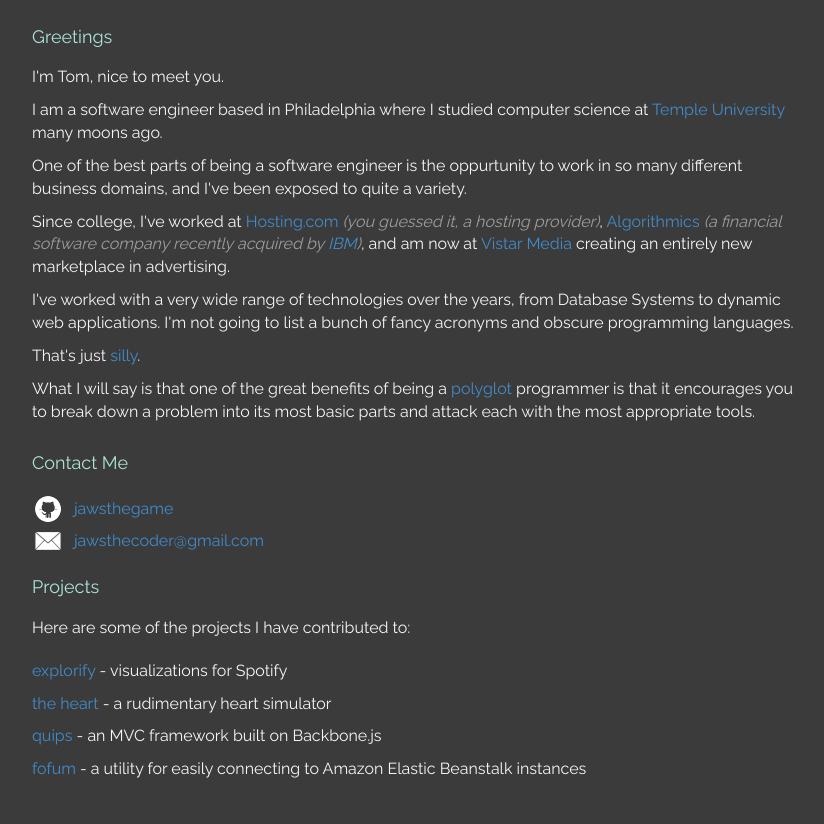
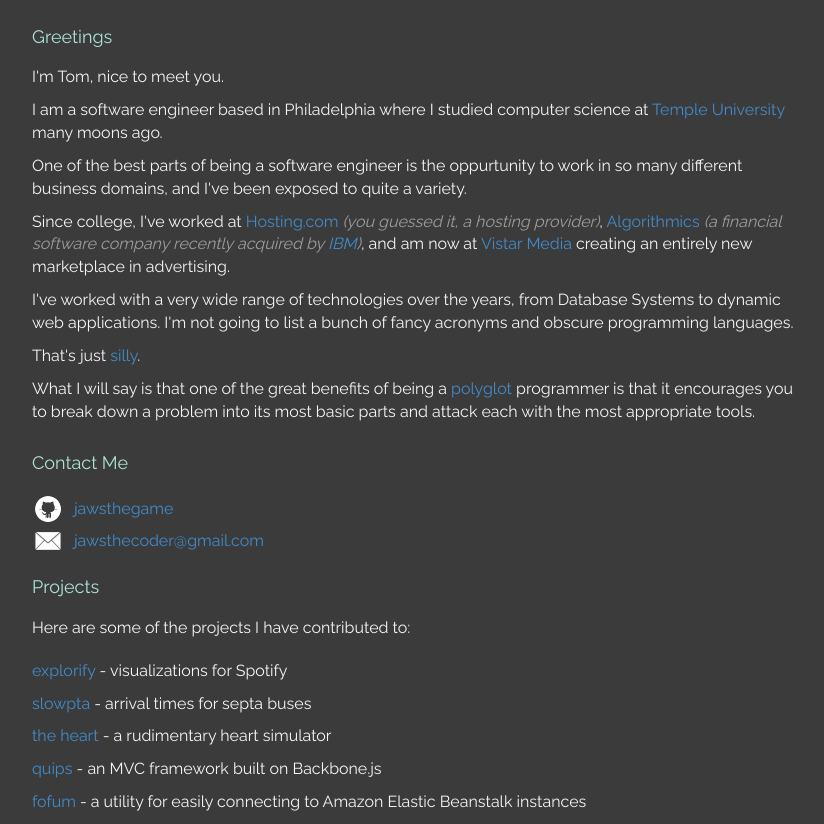
Before and after one commit to jawsthegame/tomfleischer.com, a plain HTML site: page index.html in a window 1280 px wide. Shown: the part 117-941 px from the top of the page, without its empty margins (123-947 px from the left). Before the commit the page ends 908 px from the top, so only its background shows below. Drawn offline with Linux system fonts and the light colour scheme.

```diff
--- a/index.html
+++ b/index.html
@@ -69,6 +69,7 @@
           <p>Here are some of the projects I have contributed to:</p>
           <ul class="projects">
             <li><a href="http://explorify.jawsapps.com">explorify</a> - visualizations for Spotify</li>
+            <li><a href="http://slowpta.jawsapps.com">slowpta</a> - arrival times for septa buses</li>
             <li><a href="http://theheart.jawsapps.com">the heart</a> - a rudimentary heart simulator</li>
             <li><a href="http://github.com/vistarmedia/quips">quips</a> - an MVC framework built on Backbone.js</li>
             <li><a href="http://github.com/jawsthegame/fofum">fofum</a> - a utility for easily connecting to Amazon Elastic Beanstalk instances</li>
```
